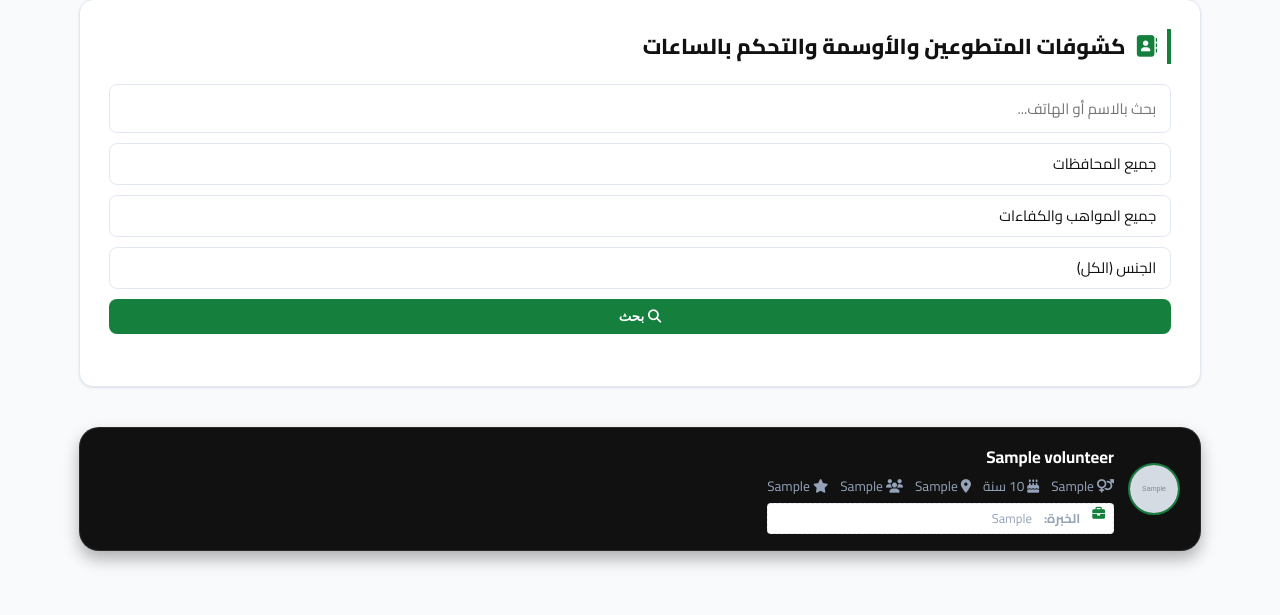
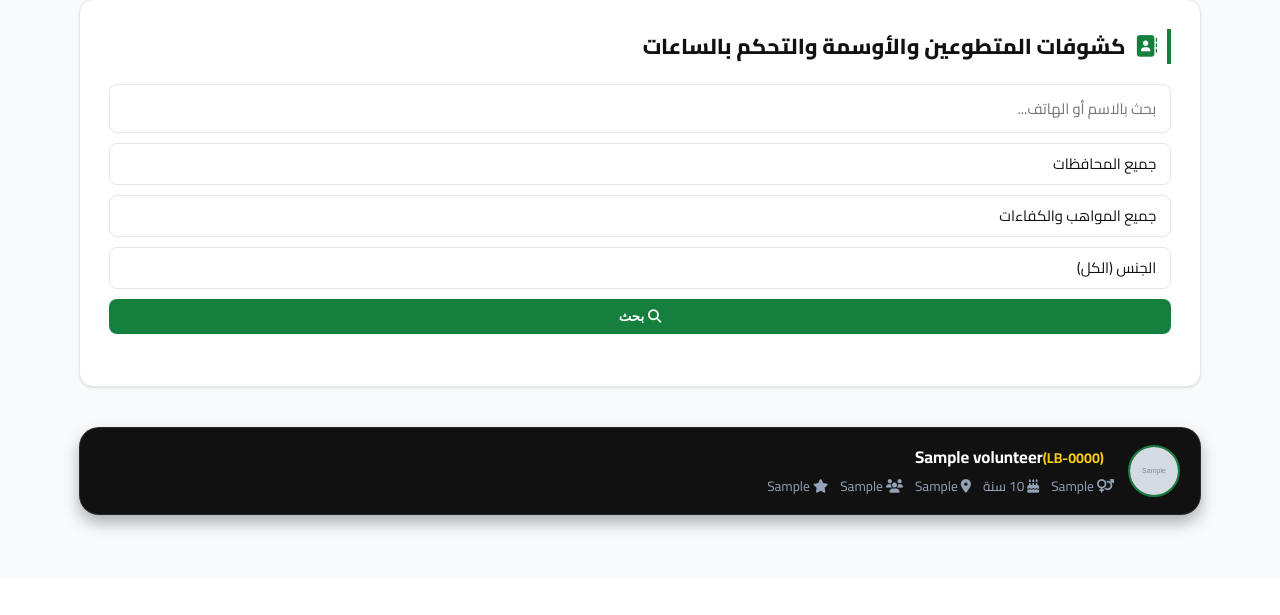
Before and after one commit to khaled-alzoubi1/lametna, a Flask app: page /admin in a window 1280 px wide. Shown: the part 1900-2515 px from the top of the page. After the commit the page ends 2434 px from the top, so only its background shows below. Run offline with Flask 3, Linux system fonts and the light colour scheme; the visitor is signed in with stand-in values (Sample User, id 1); tables that the repository leaves empty hold one stand-in row (values such as "Sample post"); grey boxes marked "Sample" are stand-in pictures.

Commit message:
Fix admin profile edit, add inline badge numbers, and hide experience box

```diff
--- a/templates/admin.html
+++ b/templates/admin.html
@@ -579,7 +579,7 @@
                         <div class="volunteer-profile-snippet">
                             <img src="{{ v.photo_url or url_for('static', filename='logo.png') }}" class="volunteer-img-thumb" loading="lazy" alt="{{ v.name }}">
                             <div class="volunteer-text">
-                                <h4>{{ v.name }}</h4>
+                                <h4>{{ v.name }}<span style="color: #facc15; font-size: 0.85em; margin-right: 10px; font-weight: bold;">(LB-{{ '%04d' % v.badge_number|int if v.badge_number else '----' }})</span></h4>
                                 <div>
                                     <span><i class="fa-solid fa-venus-mars"></i> {{ v.gender or 'غير محدد' }}</span>
                                     <span><i class="fa-solid fa-cake-candles"></i> {{ v.age or 'غير محدد' }} سنة</span>
@@ -587,16 +587,16 @@
                                     <span><i class="fa-solid fa-users"></i> {{ v.team }}</span>
                                     <span><i class="fa-solid fa-star"></i> {{ v.skills or 'لا توجد موهبة محددة' }}</span>
                                 </div>
-                                {% if v.experience %}
-                                <div style="margin-top: 5px; font-size: 0.8rem; color: #475569; background: #ffffff; padding: 4px 8px; border-radius: 4px; border: 1px dashed var(--jo-border);">
-                                    <i class="fa-solid fa-briefcase" style="color: var(--jo-green);"></i> <strong>الخبرة:</strong> {{ v.experience }}
-                                </div>
-                                {% endif %}
                             </div>
                         </div>
                     </summary>
 
                     <div class="card-expanded-content">
+                        {% if v.experience %}
+                        <div style="margin-bottom: 10px; font-size: 0.8rem; color: #475569; background: #ffffff; padding: 4px 8px; border-radius: 4px; border: 1px dashed var(--jo-border);">
+                            <i class="fa-solid fa-briefcase" style="color: var(--jo-green);"></i> <strong>الخبرة:</strong> {{ v.experience }}
+                        </div>
+                        {% endif %}
                         <!-- الحالة والمنصب القيادي والباجة -->
                             <div style="display: flex; align-items: center; gap: 8px; flex-wrap: wrap;">
                                 {% if v.status == 'approved' %}
@@ -721,7 +721,7 @@
                         <div class="volunteer-profile-snippet">
                             <img src="{{ v.photo_url or url_for('static', filename='logo.png') }}" class="volunteer-img-thumb" loading="lazy" loading="lazy" alt="{{ v.name }}">
                             <div class="volunteer-text">
-                                <h4>{{ v.name }}</h4>
+                                <h4>{{ v.name }}<span style="color: #facc15; font-size: 0.85em; margin-right: 10px; font-weight: bold;">(LB-{{ '%04d' % v.badge_number|int if v.badge_number else '----' }})</span></h4>
                                 <div>
                                     <span><i class="fa-solid fa-venus-mars"></i> {{ v.gender or 'غير محدد' }}</span>
                                     <span><i class="fa-solid fa-cake-candles"></i> {{ v.age or 'غير محدد' }} سنة</span>
@@ -729,16 +729,16 @@
                                     <span><i class="fa-solid fa-users"></i> {{ v.team }}</span>
                                     <span><i class="fa-solid fa-star"></i> {{ v.skills or 'لا توجد موهبة محددة' }}</span>
                                 </div>
-                                {% if v.experience %}
-                                <div style="margin-top: 5px; font-size: 0.8rem; color: #475569; background: #ffffff; padding: 4px 8px; border-radius: 4px; border: 1px dashed var(--jo-border);">
-                                    <i class="fa-solid fa-briefcase" style="color: var(--jo-green);"></i> <strong>الخبرة:</strong> {{ v.experience }}
-                                </div>
-                                {% endif %}
                             </div>
                         </div>
                     </summary>
 
                     <div class="card-expanded-content">
+                        {% if v.experience %}
+                        <div style="margin-bottom: 10px; font-size: 0.8rem; color: #475569; background: #ffffff; padding: 4px 8px; border-radius: 4px; border: 1px dashed var(--jo-border);">
+                            <i class="fa-solid fa-briefcase" style="color: var(--jo-green);"></i> <strong>الخبرة:</strong> {{ v.experience }}
+                        </div>
+                        {% endif %}
                         <!-- الحالة والمنصب القيادي والباجة -->
                             <div style="display: flex; align-items: center; gap: 8px; flex-wrap: wrap;">
                                 {% if v.status == 'approved' %}
```
